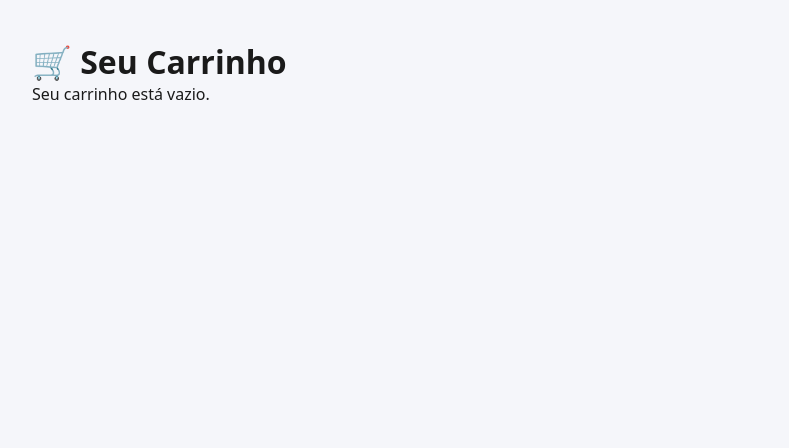
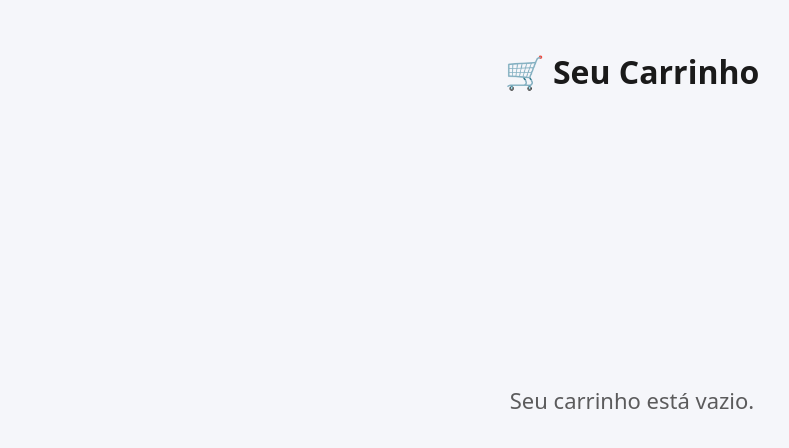
Before and after one commit to RafaelFigueiredoCode/Trabalho-do-E-commerce, a React (Vite) app: page /carrinho in a window 1280 px wide. Shown: the top 448 px of the page, without its empty margins (8-797 px from the left). Built offline with nearby package versions, Linux system fonts and the light colour scheme; sample sign-in values are in the browser's storage.

Commit message:
colocando css bonito no Carrinho

```diff
--- a/src/pages/Carrinho.jsx
+++ b/src/pages/Carrinho.jsx
@@ -9,40 +9,131 @@ export default function Carrinho() {
   );
 
   return (
-    <div style={{ padding: 40 }}>
-      <h1>🛒 Seu Carrinho</h1>
+    <div style={styles.container}>
+      <h1 style={styles.title}>🛒 Seu Carrinho</h1>
 
-      {cart.length === 0 && <p>Seu carrinho está vazio.</p>}
+      {cart.length === 0 && (
+        <p style={styles.vazio}>Seu carrinho está vazio.</p>
+      )}
 
       {cart.map(item => (
-        <div
-          key={item.id}
-          style={{
-            display: "flex",
-            alignItems: "center",
-            gap: 20,
-            borderBottom: "1px solid #ccc",
-            padding: 10,
-          }}
-        >
-          <img src={item.image} width="80" />
+        <div key={item.id} style={styles.item}>
+          <img src={item.image} style={styles.image} />
 
-          <div>
+          <div style={styles.info}>
             <p>{item.title}</p>
             <p>Quantidade: {item.quantity}</p>
             <p>R$ {item.price * item.quantity}</p>
           </div>
 
-          <button onClick={() => removeFromCart(item.id)}>Remover</button>
+          <button
+            style={styles.removeBtn}
+            onMouseOver={e => (e.currentTarget.style.background = "#d93636")}
+            onMouseOut={e => (e.currentTarget.style.background = "#ff4040")}
+            onClick={() => removeFromCart(item.id)}
+          >
+            Remover
+          </button>
         </div>
       ))}
 
       {cart.length > 0 && (
         <>
-          <h2>Total: R$ {total.toFixed(2)}</h2>
-          <button onClick={clearCart}>Limpar carrinho</button>
+          <h2 style={styles.total}>Total: R$ {total.toFixed(2)}</h2>
+          <button
+            style={styles.clearBtn}
+            onMouseOver={e => (e.currentTarget.style.background = "#222")}
+            onMouseOut={e => (e.currentTarget.style.background = "#444")}
+            onClick={clearCart}
+          >
+            Limpar carrinho
+          </button>
         </>
       )}
     </div>
   );
 }
+
+
+
+const styles = {
+  container: {
+    maxWidth: 900,
+    margin: "0 auto",
+    paddingTop: 50,
+    display: "flex",
+    flexDirection: "column",
+    alignItems: "center",
+    minHeight: "80vh",
+  },
+
+  title: {
+    fontSize: 32,
+    fontWeight: "bold",
+    marginBottom: 30,
+    textAlign: "center",
+  },
+
+  vazio: {
+    fontSize: 22,
+    opacity: 0.7,
+    position: "absolute",
+    top: "50%",
+    left: "50%",
+    transform: "translate(-50%, -50%)",
+    textAlign: "center",
+  },
+
+  item: {
+    width: "80%",
+    display: "flex",
+    alignItems: "center",
+    justifyContent: "space-between",
+    gap: 20,
+    padding: "15px 0",
+    borderBottom: "1px solid #ddd",
+  },
+
+  image: {
+    width: 90,
+    height: 90,
+    objectFit: "contain",
+  },
+
+  info: {
+    flex: 1,
+    display: "flex",
+    flexDirection: "column",
+    gap: 4,
+  },
+
+  removeBtn: {
+    padding: "8px 14px",
+    border: "none",
+    cursor: "pointer",
+    borderRadius: 6,
+    fontWeight: "bold",
+    background: "#ff4040",
+    color: "#fff",
+    transition: "0.2s",
+  },
+
+  total: {
+    fontSize: 26,
+    marginTop: 30,
+    fontWeight: "bold",
+    textAlign: "center",
+  },
+
+  clearBtn: {
+    padding: "10px 16px",
+    border: "none",
+    cursor: "pointer",
+    borderRadius: 6,
+    fontWeight: "bold",
+    background: "#444",
+    color: "#fff",
+    marginTop: 10,
+    transition: "0.2s",
+  },
+};
```
